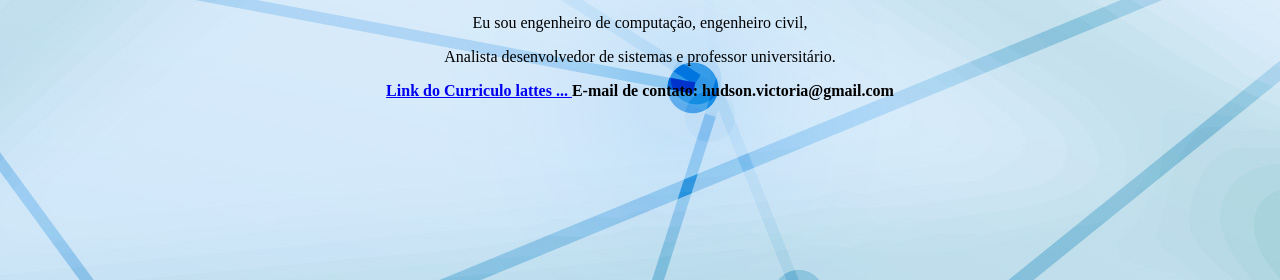
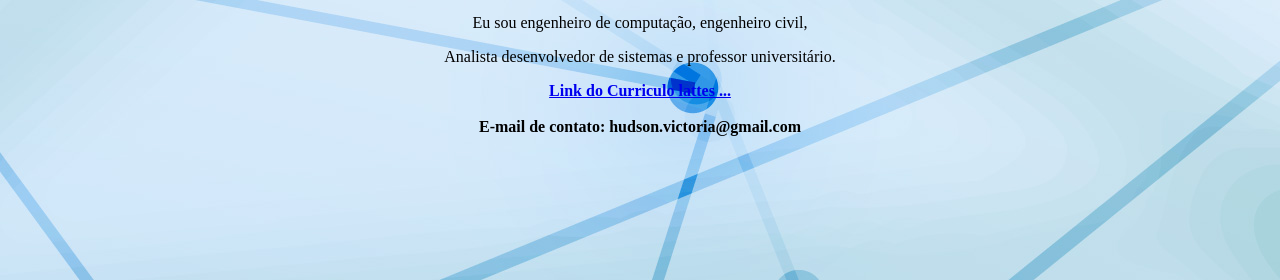
Before and after one commit to HudsonVictoriaDiniz/HudsonVictoriaDiniz.github.io, a plain HTML site: page index.html in a window 1280 px wide. Shown: the part 520-800 px from the top of the page. Drawn offline with Linux system fonts and the light colour scheme.

Commit message:
Update index.html

```diff
--- a/index.html
+++ b/index.html
@@ -32,7 +32,7 @@
     <p style="text-align:center;">
     <a href="http://lattes.cnpq.br/7866104731134861" target="_blank">
         <b>
-           Link do Curriculo lattes ...
+           Link do Curriculo lattes ...<br><br>
         </b>
     </a>
     <b>
```
